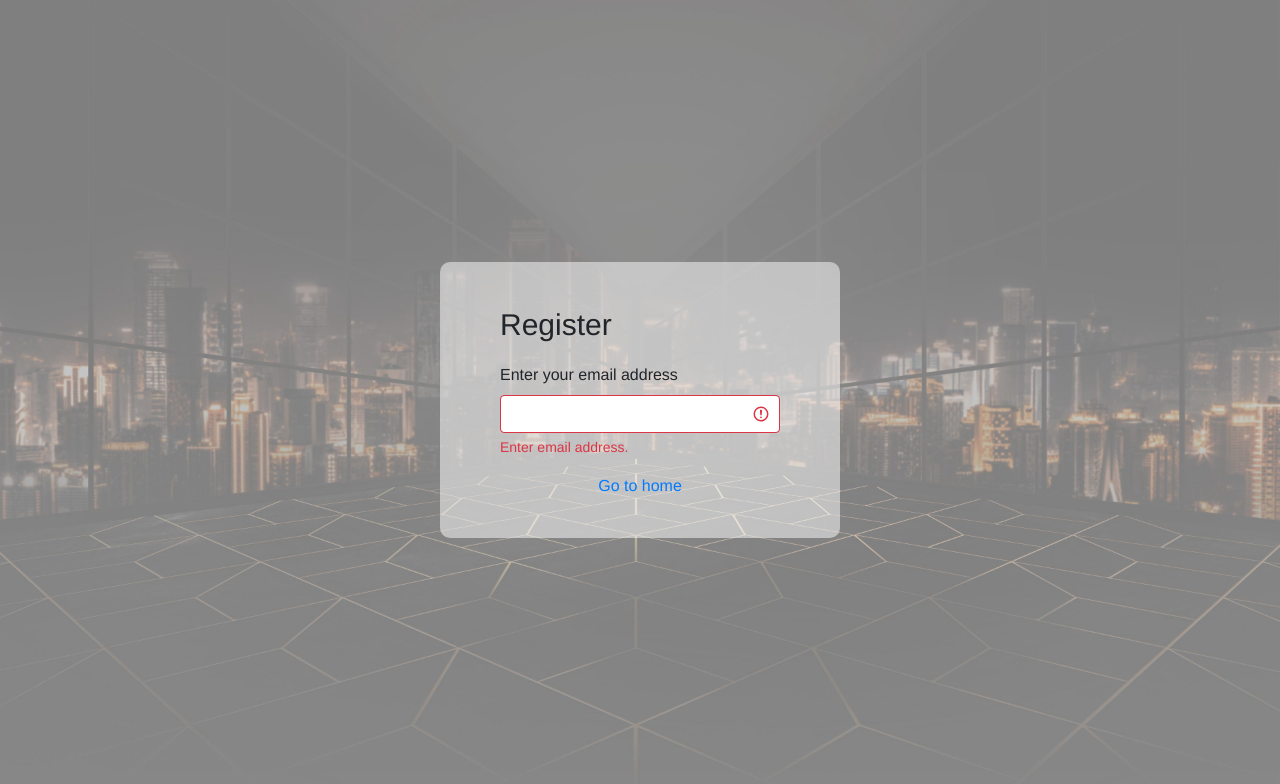
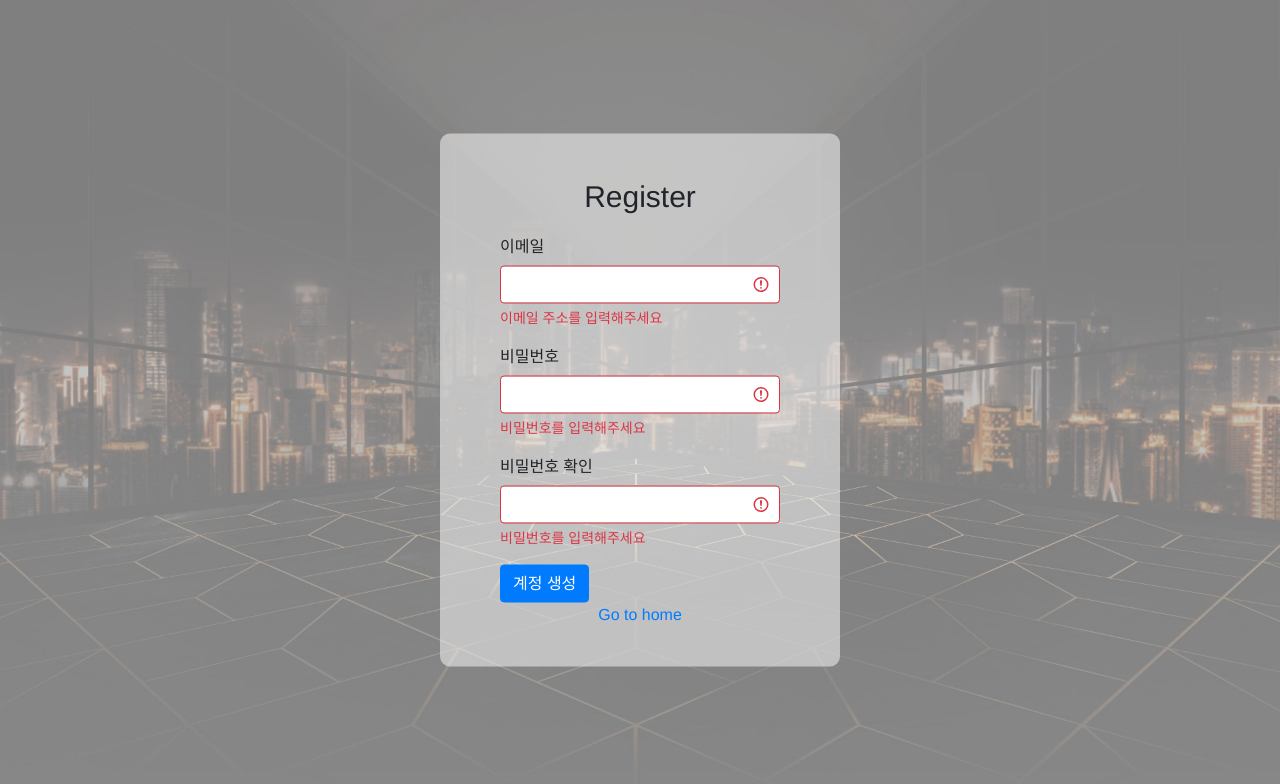
Before and after one commit to westofsky/WIES_MINI, a Vue app in the folder client/: page /register in a window 1280 px wide. Shown: the top 784 px of the page. Built offline with nearby package versions, Linux system fonts and the light colour scheme.

Commit message:
Register: add email and password input

```diff
--- a/client/src/components/Register.vue
+++ b/client/src/components/Register.vue
@@ -1,16 +1,26 @@
 <template>
 	<div class="Register">
+		<p>Register</p>
 		<div class="register-input-container">
-			<p>Register</p>
 			<b-form-group
-				id="fieldset-1"
-				label="Enter your email address"
-				label-for="input-1"
-				valid-feedback="Thank you!"
-				:invalid-feedback="invalidFeedback"
-				:state="state">
-				<b-form-input id="input-1" v-model="email" :state="state" trim></b-form-input>
+				label="이메일"
+				:invalid-feedback="invalidEmail"
+				:state="emailState">
+				<b-form-input id="input-1" type="email" v-model="email" :state="emailState" trim></b-form-input>
 			</b-form-group>
+			<b-form-group
+				label="비밀번호"
+				:invalid-feedback="invalidPassword"
+				:state="passwordState">
+				<b-form-input id="input-1" type="text" v-model="password" :state="passwordState" trim></b-form-input>
+			</b-form-group>
+			<b-form-group
+				label="비밀번호 확인"
+				:invalid-feedback="invalidCheckPassword"
+				:state="checkPasswordState">
+				<b-form-input id="input-1" type="text" v-model="checkPassword" :state="checkPasswordState" trim></b-form-input>
+			</b-form-group>
+			<b-button class="register-input-btn" variant="primary"> 계정 생성 </b-button>
 		</div>
 		<router-link to="/">Go to home</router-link>
 	</div>
@@ -22,29 +32,55 @@
 			return {
 				email: '',
 				password: '',
-				repassword: '',
+				checkPassword: '',
+				emailPattern: /^([\w-]+(?:\.[\w-]+)*)@((?:[\w-]+\.)*\w[\w-]{0,66})\.([a-z]{2,6}(?:\.[a-z]{2})?)$/i
 			};
 		},
 		computed: {
-			state() {
-				return this.email.length >= 4;
+			emailState() {
+				return this.emailPattern.test(this.email) && this.email.length > 0;
 			},
-			invalidFeedback() {
-				if (this.email.length > 0) {
-					return 'Enter email address.';
+			invalidEmail(){
+				if (this.email.length == 0) {
+					return '이메일 주소를 입력해주세요';
+				} else{
+					return '이메일 형식을 확인해주세요';
 				}
-				return 'Enter email address.';
+			},
+			passwordState(){
+				return this.password.length >= 8;
+			},
+			invalidPassword() {
+				if (this.password.length == 0) {
+					return '비밀번호를 입력해주세요';
+				}
+
+				return '비밀번호는 최소 8자리 이상이어야 합니다';
+			},
+			checkPasswordState(){
+				return this.password == this.checkPassword && this.checkPassword.length > 0;
+			},
+			invalidCheckPassword() {
+				if (this.checkPassword.length == 0) {
+					return '비밀번호를 입력해주세요';
+				}
+
+				return '비밀번호가 일치하지 않습니다 ';
 			},
 		},
 	};
 </script>
 <style>
-	.register-input-container p {
-		font-size: 30px;
+	p {
+			font-size: 30px;
 	}
+
 	.register-input-container {
 		width: 70%;
 		text-align: left;
 		margin: 0 auto;
 	}
+	.register-input-container .register-input-btn {
+			text-align : center;
+	}
 </style>
```
